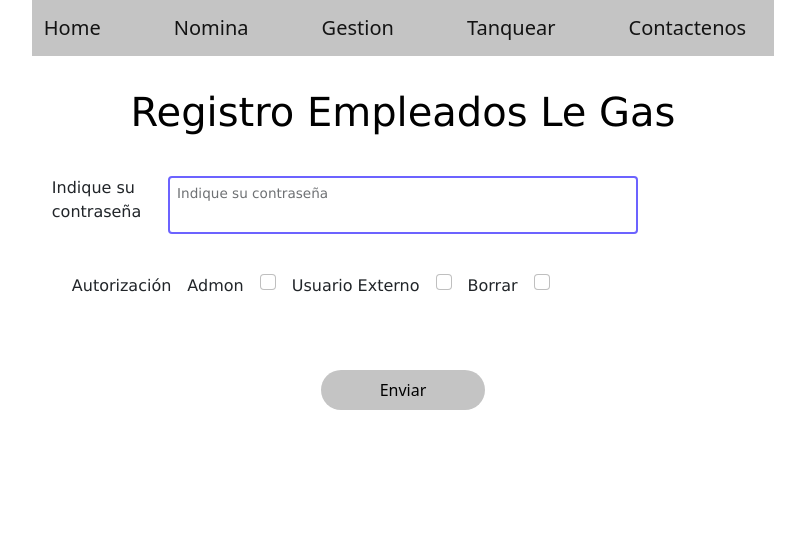
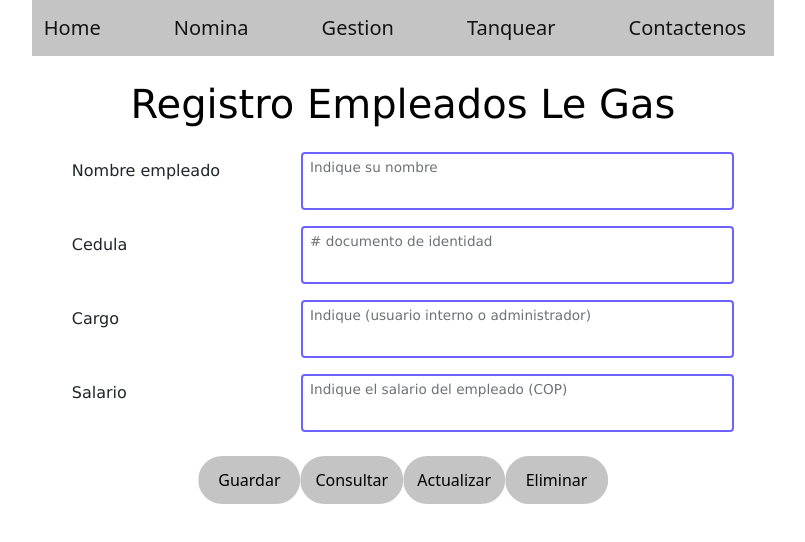
Before and after one commit to jecelis/proyecto-Le-Gas, a React (Create React App) app in the folder proyecto/: page /RegNomina in a window 1280 px wide. Shown: the top 542 px of the page, without its empty margins (237-1042 px from the left). Built offline with nearby package versions, Linux system fonts and the light colour scheme.

Commit message:
se mofician compnenetes

```diff
--- a/proyecto/src/Componentes/Gestion.jsx
+++ b/proyecto/src/Componentes/Gestion.jsx
@@ -49,7 +49,7 @@ export const Gestion = () => {
     const stockExtra = stockEx.current.value;
     const stockDiesel = stockDi.current.value;
 
-    fetch("http://localhost:8081/Requisitos", {
+    fetch("http://localhost:8081/Gestion", {
       headers: { "content-type": "application/json" },
       method: "POST",
       body: JSON.stringify({
--- a/proyecto/src/Componentes/Home.jsx
+++ b/proyecto/src/Componentes/Home.jsx
@@ -12,7 +12,7 @@ export const Home = () => {
                     <div className="container-fluid">
                         <a className="navbar-brand active" href="Home">Home</a>
                         <a className="navbar-brand active" href="Ingresar">Ingresar</a>
-                        <a className="navbar-brand active" href="#">Contactenos</a>
+                        <a className="navbar-brand active" href="/Contactenos">Contactenos</a>
                     </div>
                 </nav>
             </header>
--- a/proyecto/src/Componentes/RegNomina.jsx
+++ b/proyecto/src/Componentes/RegNomina.jsx
@@ -1,13 +1,172 @@
 import React from "react";
+import { useState, useRef } from "react";
 import "../../node_modules/bootstrap/dist/css/bootstrap.min.css";
 
 export const RegNomina = () => {
+  const [txtcedula, setTxtcedula] = useState("");
+  const [txtnom, setTxtnom] = useState("");
+  const [txtcargo, setTtxtcargo] = useState("");
+  const [txtsalario, setTtxtsalario] = useState("");
+
+  const [alerta, setAlerta] = useState(false);
+  const [error, setError] = useState();
+  const [msgError, setmsgError] = useState();
+
+  const cambiarcedula = (e) => {
+    setTxtcedula(e.target.value);
+  };
+
+  const cambiarnombre = (e) => {
+    setTxtnom(e.target.value);
+  };
+
+  const cambiarcargo = (e) => {
+    setTtxtcargo(e.target.value);
+  };
+  const cambiarsalario = (e) => {
+    setTtxtsalario(e.target.value);
+  };
+
+  const documento = useRef();
+  const nom = useRef();
+  const cargo = useRef();
+  const salario = useRef();
+
+  function Guardar() {
+    const cedula = documento.current.value;
+    const nombre = nom.current.value;
+    const puesto = cargo.current.value;
+    const sueldo = salario.current.value;
+
+    fetch("http://localhost:8081/nomina", {
+      headers: { "content-type": "application/json" },
+      method: "POST",
+      body: JSON.stringify({
+        cedula,
+        nombre,
+        puesto,
+        sueldo,
+      }),
+    })
+      .then((res) => res.json())
+      .then((res) => {
+        if (res.estado === "Ok") {
+          {
+            setError(true);
+            setmsgError(res.msg);
+            {
+              window.location.href = "/Ingresar";
+            }
+          }
+        } else {
+          setError(true);
+          setmsgError(res.msg);
+        }
+      });
+  }
+
+  function Consultar() {
+    const cedula = documento.current.value;
+    const nombre = nom.current.value;
+    const puesto = cargo.current.value;
+    const sueldo = salario.current.value;
+
+    fetch("http://localhost:8081/consultar", {
+      headers: { "content-type": "application/json" },
+      method: "POST",
+      body: JSON.stringify({
+        cedula,
+      }),
+    })
+      .then((res) => res.json())
+      .then((res) => {
+        nom.current.value = res.dato.nombre;
+        cargo.current.value = res.dato.puesto;
+        salario.current.value = res.dato.sueldo;
+      });
+  }
+
+  function Actualizar() {
+    const cedula = documento.current.value;
+    const nombre = nom.current.value;
+    const puesto = cargo.current.value;
+    const sueldo = salario.current.value;
+
+    fetch("http://localhost:8081/actualizar", {
+      headers: { "content-type": "application/json" },
+      method: "POST",
+      body: JSON.stringify({
+        cedula,
+        nombre,
+        puesto,
+        sueldo,
+      }),
+    })
+      .then((res) => res.json())
+      .then((res) => {
+        if (res.estado === "Ok") {
+          {
+            setError(true);
+            setmsgError(res.msg);
+          }
+        } else {
+          setError(true);
+          setmsgError(res.msg);
+        }
+      });
+
+    documento.current.value = "";
+    nom.current.value = "";
+    cargo.current.value = "";
+    salario.current.value = "";
+
+    setAlerta(true);
+    setTimeout(() => setAlerta(false), 3000);
+  }
+
+  function Eliminar() {
+    const cedula = documento.current.value;
+
+    fetch("http://localhost:8081/eliminar", {
+      headers: { "content-type": "application/json" },
+      method: "POST",
+      body: JSON.stringify({
+        cedula,
+      }),
+    })
+      .then((res) => res.json())
+      .then((res) => {
+        if (res.estado === "Ok") {
+          {
+            setError(true);
+            setmsgError(res.msg);
+          }
+        } else {
+          setError(true);
+          setmsgError(res.msg);
+        }
+      });
+
+    documento.current.value = "";
+    nom.current.value = "";
+    cargo.current.value = "";
+    salario.current.value = "";
+
+    setAlerta(true);
+    setTimeout(() => setAlerta(false), 3000);
+  }
+
   return (
     <>
       <header>
+        {error && (
+          <div className="alert alert-primary" role="alert">
+            {msgError}
+          </div>
+        )}
         <nav className="navbar navbar-expand-sm navbar-light colornav">
           <div className="container-fluid">
-            <a className="navbar-brand active" href="Home">
+            <a className="navbar-brand active" href="/">
               Home
             </a>
             <a className="navbar-brand active" href="Nomina">
@@ -27,75 +186,134 @@ export const RegNomina = () => {
       </header>
       <main>
         <div className="container-fluid">
-          <div className="m-2 p-2">
-            <h1 className="text-sm-center fs-1 p-3">
-              {" "}
-              Registro Empleados Le Gas
-            </h1>
+          <div className="align-items-center m-4">
+            <h1 className="text-sm-center fs-1"> Registro Empleados Le Gas</h1>
           </div>
-          <form action="">
-            <div className="row">
-              <div className="col-sm-2">
-                <label className="text-sm-start  ms-2" for="txtpsw">
-                  Indique su contraseña
+          <form action="" className="" method="POST">
+            <div className="row m-3">
+              <label className="col-sm-4 col-form-label">Nombre empleado</label>
+              <div className="col-sm-8 form-floating">
+                <input
+                  className="form-control"
+                  type="text"
+                  id="txtnom"
+                  name="nombre"
+                  required
+                  minlength="8"
+                  maxlength="40"
+                  value={txtnom}
+                  ref={nom}
+                  onChange={(evento) => {
+                    cambiarnombre(evento);
+                  }}
+                />
+                <label className="text-sm-start lh-sm ms-2" for="txtnom">
+                  Indique su nombre
                 </label>
               </div>
-              <div className="col-sm-8 form-floating ">
+            </div>
+
+            <div className="row m-3 ">
+              <label className="col-sm-4 col-form-label">Cedula</label>
+              <div className="col-sm-8 form-floating">
                 <input
                   className="form-control"
-                  type="password"
-                  id="txtpsw"
-                  name="contraseña"
+                  type="number"
+                  id="txtcedula"
+                  name="document"
                   required
                   minlength="8"
+                  maxlength="40"
+                  value={txtcedula}
+                  ref={documento}
+                  onChange={(evento) => {
+                    cambiarcedula(evento);
+                  }}
                 />
-                <label className="text-sm-start  ms-2 " for="txtpsw">
-                  Indique su contraseña
+                <label className="text-sm-start lh-sm ms-2" for="txtcedula">
+                  # documento de identidad
                 </label>
               </div>
-              <div className="m-2 p-4">
-                <label className="text-sm-start  m-2 " for="txtpsw">
-                  Autorización
+            </div>
+
+            <div className="row m-3 ">
+              <label className="col-sm-4 col-form-label">Cargo</label>
+              <div className="col-sm-8 form-floating">
+                <input
+                  className="form-control"
+                  type="text"
+                  id="txtcargo"
+                  name="cargo"
+                  required
+                  value={txtcargo}
+                  ref={cargo}
+                  onChange={(evento) => {
+                    cambiarcargo(evento);
+                  }}
+                />
+                <label className="text-sm-start lh-sm ms-2" for="txtplaca1">
+                  Indique (usuario interno o administrador)
                 </label>
-                <label className=" form-check-label m-2" for="flexCheck">
-                  Admon
+              </div>
+            </div>
+
+            <div className="row m-3 ">
+              <label className="col-sm-4 col-form-label">Salario</label>
+              <div className="col-sm-8 form-floating">
+                <input
+                  className="form-control"
+                  type="number"
+                  id="txtsalario"
+                  name="salario"
+                  required
+                  value={txtsalario}
+                  ref={salario}
+                  onChange={(evento) => {
+                    cambiarsalario(evento);
+                  }}
+                />
+                <label className="text-sm-start lh-sm ms-2" for="txtplaca1">
+                  Indique el salario del empleado (COP)
                 </label>
-                <input
-                  className=" form-check-input m-2"
-                  type="checkbox"
-                  value=""
-                  id="flexCheck"
-                />
-                <label className="form-check-label m-2" for="flexCheck">
-                  Usuario Externo
-                </label>
-                <input
-                  className=" form-check-input m-2"
-                  type="checkbox"
-                  value=""
-                  id="flexCheck"
-                />
-                <label className="form-check-label m-2" for="flexCheck">
-                  Borrar
-                </label>
-                <input
-                  className=" form-check-input m-2"
-                  type="checkbox"
-                  value=""
-                  id="flexCheck"
-                />
               </div>
-              <div>
-                <div className="col text-center p-3 m-3">
-                  <button
-                    className="btn butt  col-3 "
-                    type="submit"
-                    name="botonEnviar"
-                  >
-                    Enviar
-                  </button>
-                </div>
-              </div>
+            </div>
+
+            <div className="position-absolute top-70 start-50 translate-middle mt-4 p-4">
+              <button
+                className="btn butt1"
+                type="submit"
+                name="botonEnviar"
+                onClick={Guardar}
+              >
+                Guardar
+              </button>
+
+              <button
+                className="btn butt1"
+                type="submit"
+                name="botonEnviar"
+                onClick={Consultar}
+              >
+                Consultar
+              </button>
+
+              <button
+                className="btn butt1"
+                type="submit"
+                name="botonEnviar"
+                onClick={Actualizar}
+              >
+                Actualizar
+              </button>
+
+              <button
+                className="btn butt1"
+                type="submit"
+                name="botonEnviar"
+                onClick={Eliminar}
+              >
+                Eliminar
+              </button>
             </div>
           </form>
         </div>
--- a/proyecto/src/index.css
+++ b/proyecto/src/index.css
@@ -163,3 +163,13 @@ a{
 .marl{
   margin              : 13vmin 0vmax!important;
 }
+
+.butt1{
+  background: #C4C4C4!important;
+  border-color        : black;
+  border-radius       : 50px!important;
+  color               : black!important;
+  width               : 8vw;
+  height              : 6vh;
+  margin-top          : 2vh!important;
+}
```
